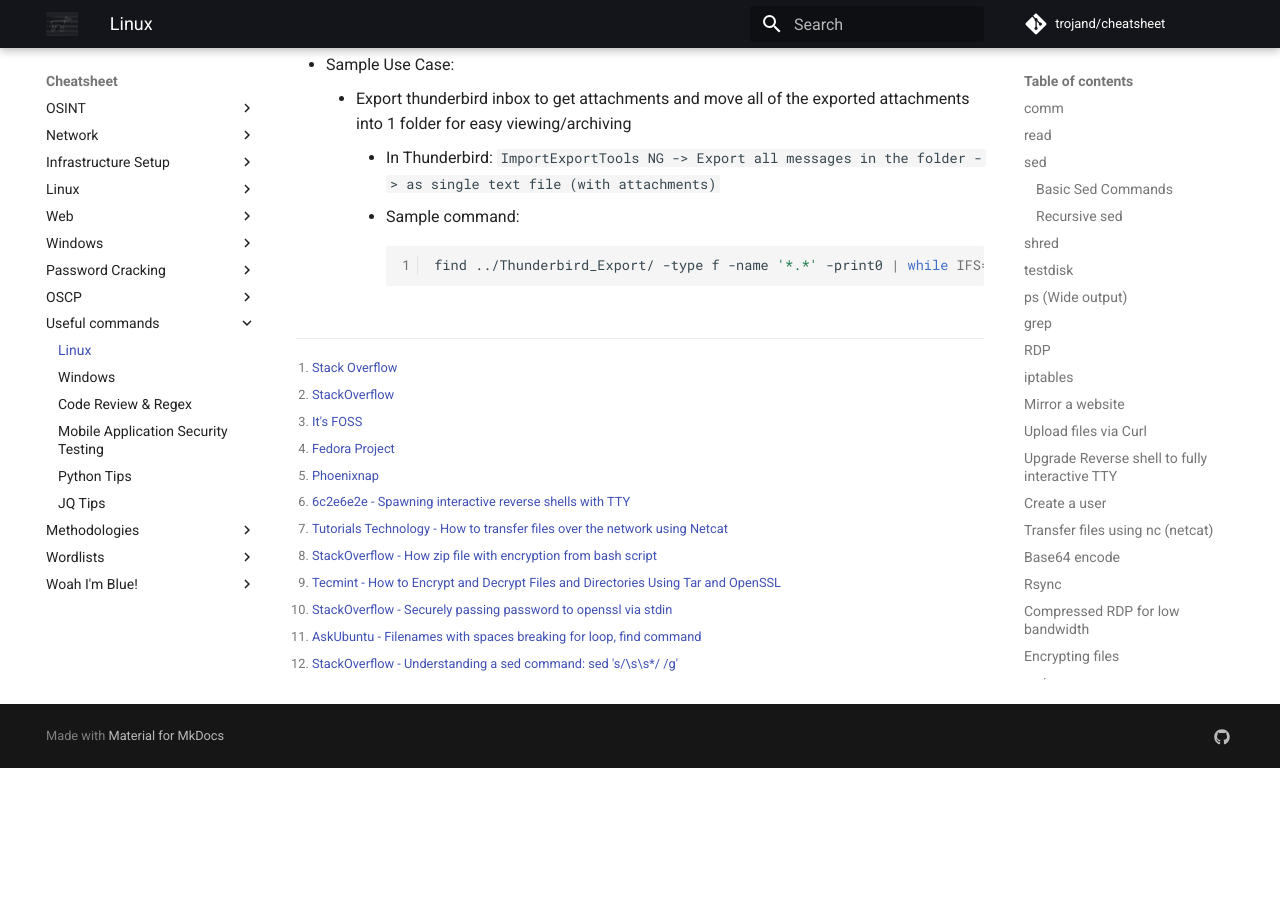
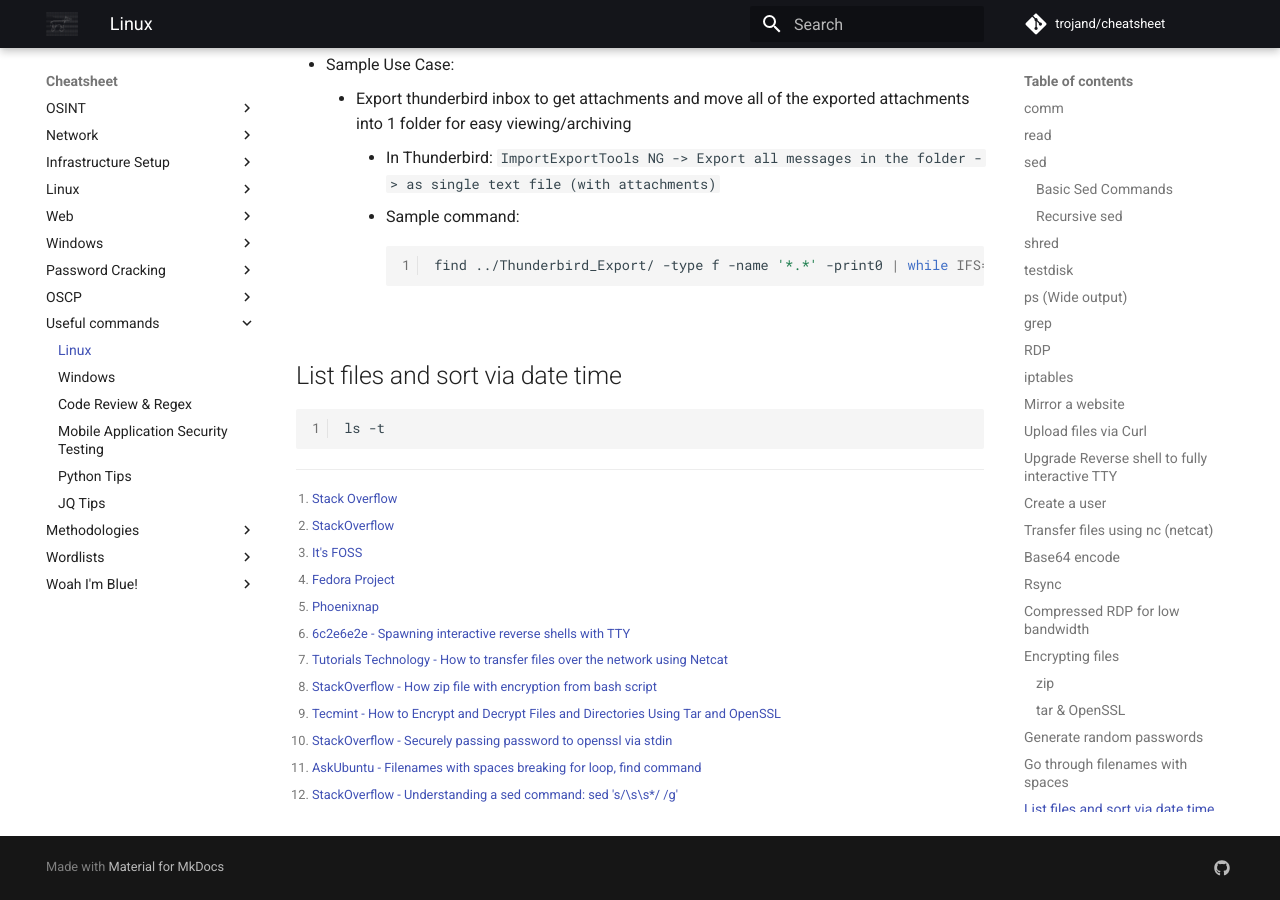
Before and after one commit to trojand/cheatsheet, an MkDocs documentation site: the page built from docs/Useful_Commands/Linux.md, in a window 1280 px wide and 900 px high, scrolled down 6573 px. Built offline with MkDocs 1.6.1 and Material for MkDocs 9.7.7, drawn with Linux system fonts in a browser that asks for light colours; comment, search, counter and statistics services are not loaded; before the commit the page ends 7341 px from its top, so only the background shows below that.

Commit message:
Update Linux.md

````diff
--- a/docs/Useful_Commands/Linux.md
+++ b/docs/Useful_Commands/Linux.md
@@ -248,6 +248,13 @@ echo $SERVICE_PASSWORD
             find ../Thunderbird_Export/ -type f -name '*.*' -print0 | while IFS= read -r -d '' file; do mv "$file" .;done
             ```
 
+## List files and sort via date time
+```
+ls -t
+```
+
+
+
 [^1]: [Stack Overflow](https://stackoverflow.com/questions/3724786/how-to-diff-two-file-lists-and-ignoring-place-in-list)
 [^2]: [StackOverflow](https://stackoverflow.com/questions/1583219/how-to-do-a-recursive-find-replace-of-a-string-with-awk-or-sed)
 [^3]: [It's FOSS](https://itsfoss.com/recover-deleted-files-linux/)
````
